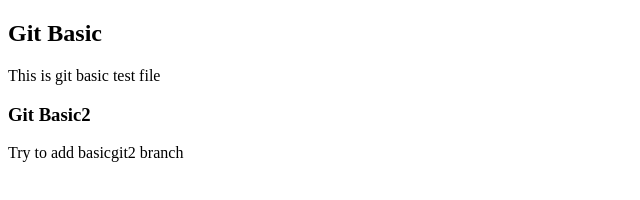
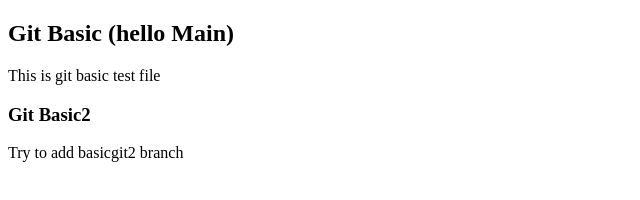
Before and after one commit to webdevmasum/Basic, a plain HTML site: page index.html in a window 1280 px wide. Shown: the whole page, without its empty margins (0-640 px from the left). Drawn offline with Linux system fonts and the light colour scheme.

Commit message:
add hello

```diff
--- a/index.html
+++ b/index.html
@@ -6,7 +6,7 @@
     <title>Git Basic</title>
 </head>
 <body>
-    <h2>Git Basic</h2>
+    <h2>Git Basic (hello Main)</h2>
     <p>This is git basic test file</p>
 
 
```
